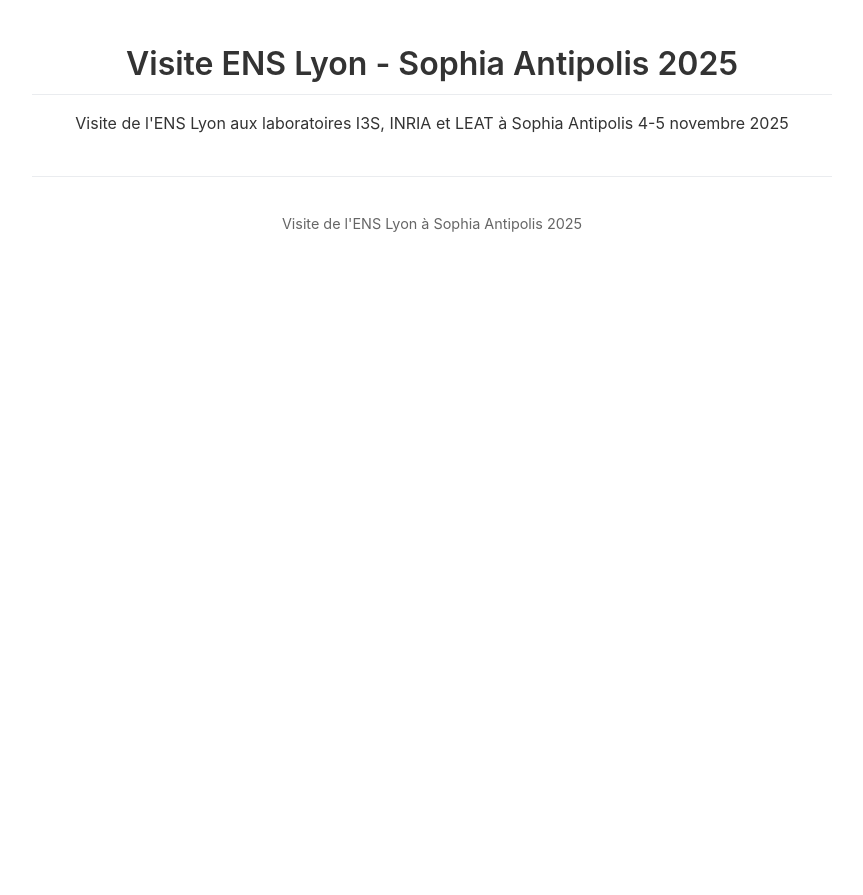
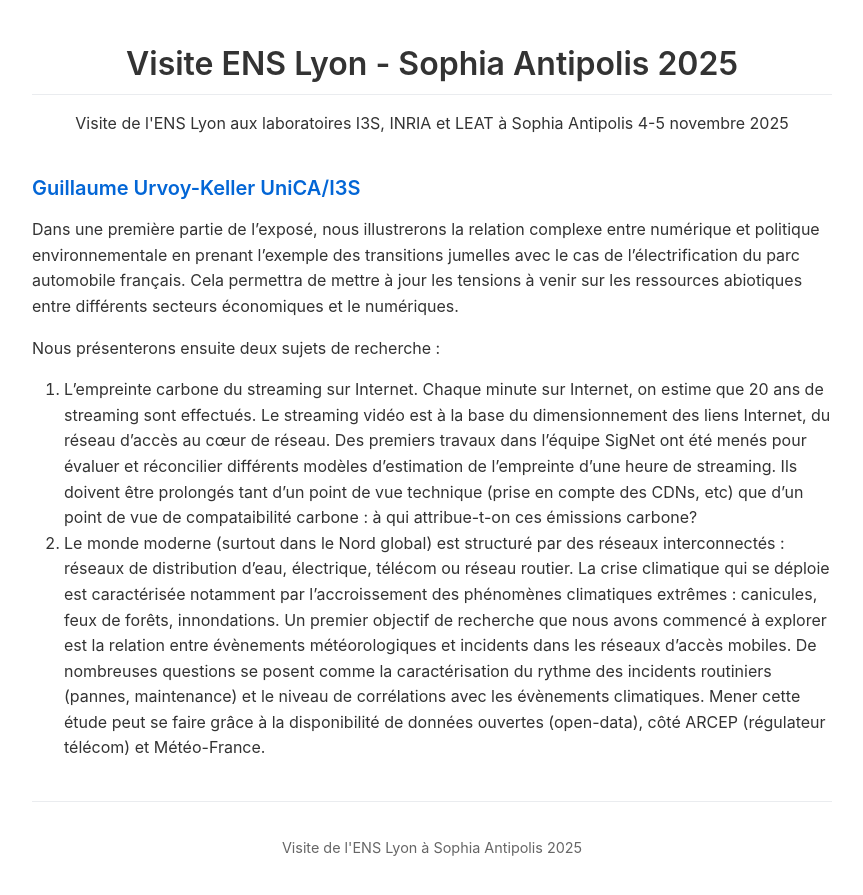
Before and after one commit to etiloz/visite-ens-lyon-sophia-2025.github.io, a Jekyll site: the page built from templiers/co2/index.md, in a window 1280 px wide. Shown: the top 895 px of the page, without its empty margins (208-1071 px from the left). Built offline with Jekyll 4.4.1, drawn with Linux system fonts in a browser that asks for light colours; our own code applies the rules of GitHub Pages for plain Markdown files.

Commit message:
abstract and title for G. Urvoy-Keller

```diff
--- a/templiers/co2/index.md
+++ b/templiers/co2/index.md
@@ -0,0 +1,12 @@
+---
+layout: default
+title: Sur la complexité de la relation entre objectifs environnementaux et numérique
+---
+
+### [Guillaume Urvoy-Keller UniCA/I3S](https://webusers.i3s.unice.fr/~urvoy)
+
+Dans une première partie de l'exposé, nous illustrerons la relation complexe entre numérique et politique environnementale en prenant l'exemple des transitions jumelles avec le  cas de l'électrification du parc automobile français. Cela permettra de mettre à jour les tensions à venir sur les ressources abiotiques entre différents secteurs économiques et le numériques.
+
+Nous présenterons ensuite deux sujets de recherche :
+1. L'empreinte carbone du streaming sur Internet. Chaque minute sur Internet, on estime que 20 ans de streaming sont effectués. Le streaming vidéo est à la base du dimensionnement des liens Internet, du réseau d'accès au cœur de réseau. Des premiers travaux dans l'équipe SigNet ont été menés pour évaluer et réconcilier différents  modèles d'estimation de l'empreinte d'une heure de streaming. Ils doivent être prolongés tant d'un point de vue technique (prise en compte des CDNs, etc) que d'un point de vue de compataibilité carbone : à qui attribue-t-on ces émissions carbone?
+2. Le monde moderne (surtout dans le Nord global) est structuré par des réseaux interconnectés : réseaux de distribution d'eau, électrique, télécom ou réseau routier. La crise climatique qui se déploie est caractérisée notamment par l'accroissement des phénomènes climatiques extrêmes : canicules, feux de forêts, innondations. Un premier objectif de recherche que nous avons commencé à explorer est la relation entre évènements météorologiques et incidents dans les réseaux d'accès mobiles. De nombreuses questions se posent comme la caractérisation du rythme des incidents routiniers (pannes, maintenance) et le niveau de corrélations avec les évènements climatiques. Mener cette étude peut se faire grâce à la disponibilité de données ouvertes (open-data), côté ARCEP (régulateur télécom) et Météo-France.
```
Also changed, not shown: templiers/index.md (+2 -2 lines).
